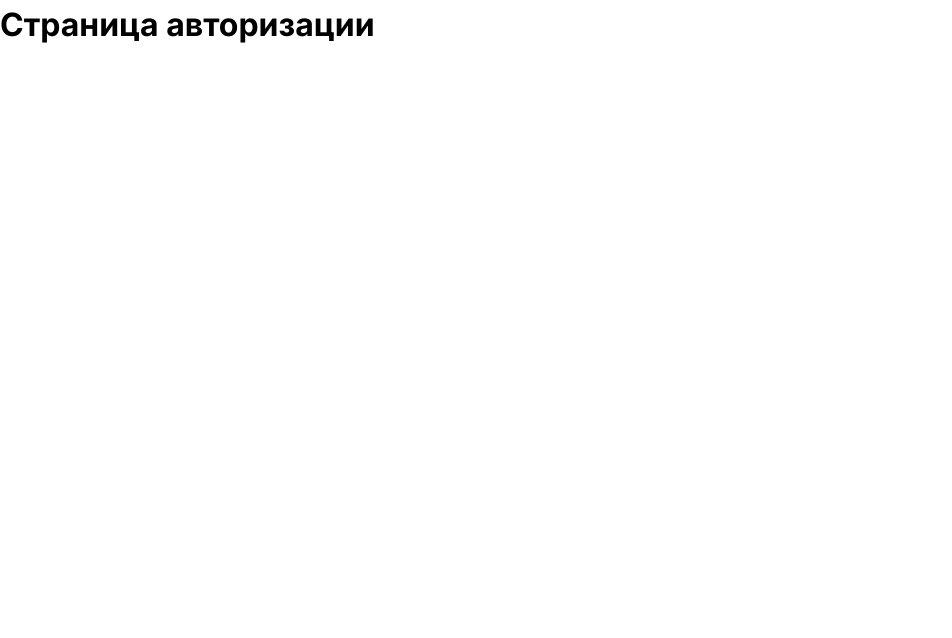
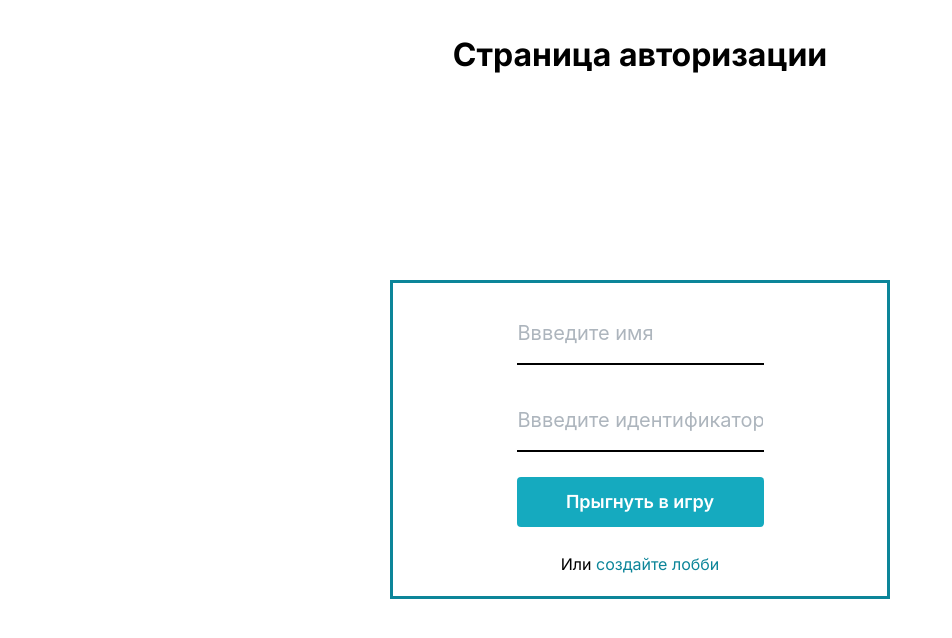
Before and after one commit to Split-Receipt/explosive-puppies-front, a Next.js app: page /auth in a window 1280 px wide. Shown: the top 638 px of the page, without its empty margins (0-952 px from the left). Built offline with nearby package versions, Linux system fonts and the light colour scheme.

Commit message:
Создана структура стилизации страниц, подключен препроцессор SASS, подключены базовые стили для страницы /auth

```diff
--- a/next.config.js
+++ b/next.config.js
@@ -1,4 +1,10 @@
 /** @type {import('next').NextConfig} */
-const nextConfig = {}
+const path = require('path')
+
+const nextConfig = {
+    sassOptions: {
+        includePaths: [path.join(__dirname, 'styles')],
+    },
+}
 
 module.exports = nextConfig
--- a/package.json
+++ b/package.json
@@ -24,6 +24,7 @@
     "postcss": "^8.4.33",
     "postcss-preset-mantine": "^1.12.3",
     "postcss-simple-vars": "^7.0.1",
+    "sass": "^1.70.0",
     "typescript": "^5"
   }
 }
--- a/src/app/auth/page.tsx
+++ b/src/app/auth/page.tsx
@@ -1,7 +1,44 @@
+import styles from './styles.module.scss'
+import { Input, Button } from '@mantine/core'
+import Link from 'next/link'
+
 export default function AuthPage() {
   return (
     <>
-      <h1>Страница авторизации</h1>
+      <div className={styles.authWrapper}>
+        <div className={styles.auth}>
+          <h1 className={styles.authTitle}>Страница авторизации</h1>
+
+          <div className={styles.authContent}>
+            <div className={styles.authContentWrapper}>
+              <Input
+                className={styles.authInput}
+                variant="unstyled"
+                size="xl"
+                placeholder="Ввведите имя"
+              />
+              <Input
+                className={styles.authInput}
+                variant="unstyled"
+                size="xl"
+                placeholder="Ввведите идентификатор лобби"
+              />
+
+              <Button
+                className={styles.authButton}
+                variant="filled"
+                color="cyan"
+                fullWidth
+                size="lg"
+              >
+                Прыгнуть в игру
+              </Button>
+
+              <div>Или <Link href="/lobby" className={styles.authLink}>создайте лобби</Link></div>
+            </div>
+          </div>
+        </div>
+      </div>
     </>
   );
 };
--- /dev/null
+++ b/src/app/auth/styles.module.scss
@@ -0,0 +1,48 @@
+@use '../styles/variables.module.scss' as *;
+
+.auth {
+    display: flex;
+    flex-direction: column;
+    gap: 150px;
+
+    width: 500px;
+
+    @media (min-width: 768px) {
+        gap: 200px;
+    }
+
+    &Wrapper {
+        display: flex;
+        justify-content: center;
+        align-items: center;
+
+        margin-top: 30px;
+    }
+
+    &Title {
+        text-align: center
+    }
+
+    &Content {
+        padding: 20px 0;
+        border: 3px solid $aquamarine-crayola;
+
+        &Wrapper {
+            display: flex;
+            flex-direction: column;
+            text-align: center;
+            gap: 25px;
+
+            width: 50%;
+            margin: 0 auto;
+        }
+    }
+
+    &Input {
+        border-bottom: 2px solid black;
+    }
+
+    &Link {
+        color: $aquamarine-crayola;
+    }
+}
--- a/src/app/globals.css
+++ b/src/app/globals.css
@@ -82,6 +82,7 @@
 html,
 body {
   max-width: 100vw;
+  height: 100vh;
   overflow-x: hidden;
 }
 
--- /dev/null
+++ b/src/app/styles/variables.module.scss
@@ -0,0 +1,7 @@
+// Colors
+
+$aquamarine-crayola: #0c8599;
+
+// Breakpoints
+$screen-tablet: '(min-width: 768px)';
+$screen-desktop: '(min-width: 1440px)';
```
Also changed, not shown: 1 other file (tests, documents, lock files or other folders).
